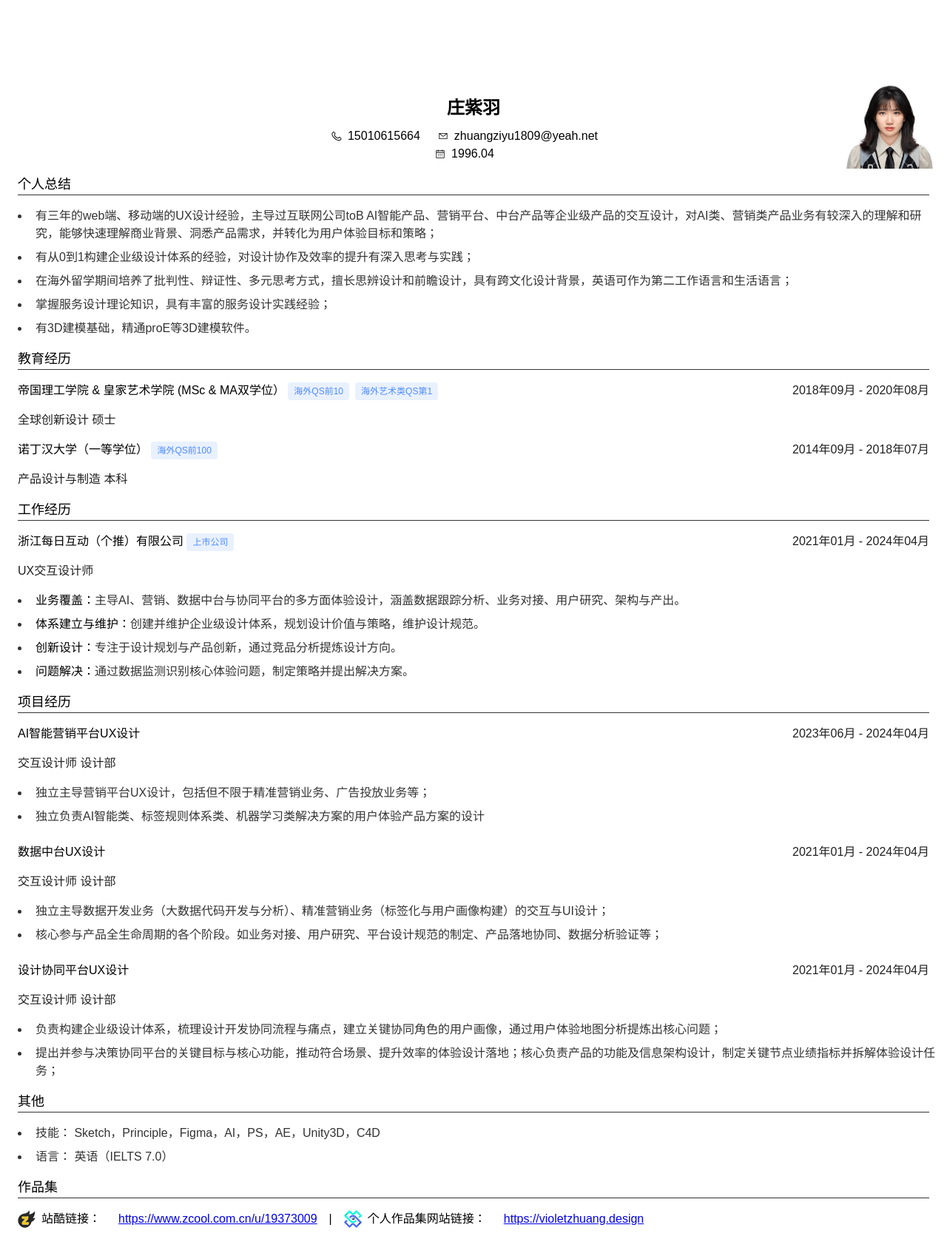
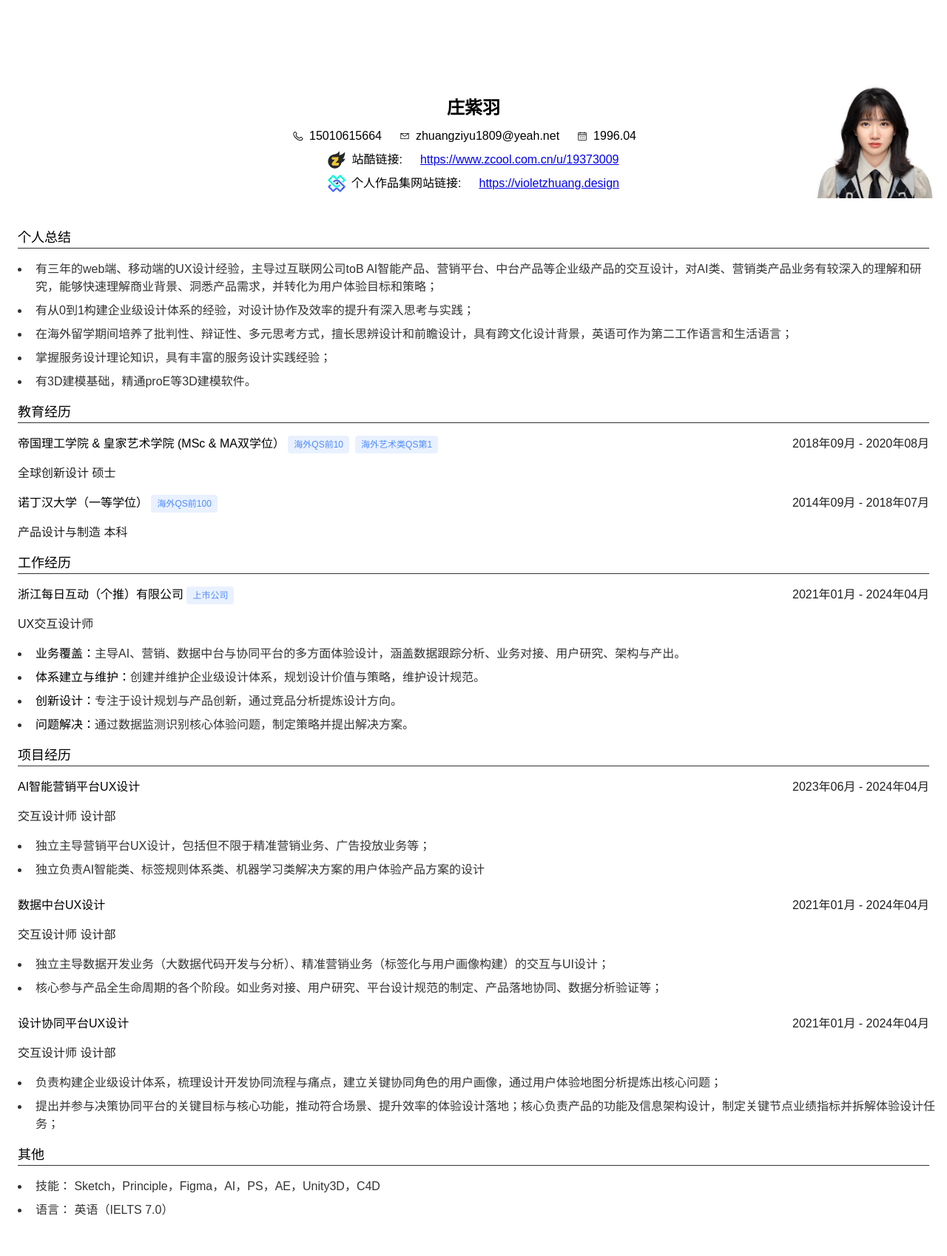
Before and after one commit to Violetziyu/violetziyu.github.io, a plain HTML site: page Others/resume.html in a window 1280 px wide. Shown: the whole page at 74% size. Drawn offline with Linux system fonts and the light colour scheme.

Commit message:
0509: resume format
portfolio links move to the head

```diff
--- a/Others/resume-styles.css
+++ b/Others/resume-styles.css
@@ -110,6 +110,6 @@ section p {
     position: absolute; /* 绝对定位脱离文档流 */
     top: 100px; /* 从顶部开始的位置 */
     right: 10px; /* 从右侧开始的位置 */
-    width: 120px; /* 头像的宽度，根据需要调整 */
-    height: 120px; /* 高度自适应保持图片比例 */
+    width: 160px; /* 头像的宽度，根据需要调整 */
+    height: 160px; /* 高度自适应保持图片比例 */
 }
--- a/Others/resume.html
+++ b/Others/resume.html
@@ -18,15 +18,25 @@
               <span>15010615664</span>
               <img src="images/email.svg" alt="描述文字">
               <span>zhuangziyu1809@yeah.net</span>
-            </div>
-
-            <div class="icon-text">
               <img src="images/birth.svg" alt="描述文字">
               <span>1996.04</span>
             </div>
 
+            <div class="icon-text" style="margin-top: 8px;">
+              <img src="images/站酷.svg" style="width: 24px; height: 24px;">
+              <span>站酷链接:</span>
+              <a href="https://www.zcool.com.cn/u/19373009" target="_blank">https://www.zcool.com.cn/u/19373009</a>
 
+          </div>
+
+
+            <div class="icon-text" style="margin-top: 8px; margin-bottom: 48px;">
+              <img src="images/logo.png" style="width: 24px; height: 24px;">
+              <span>个人作品集网站链接:</span>
+              <a href="https://violetzhuang.design" target="_blank">https://violetzhuang.design</a>
+            </div>
     </section>
+
     <section>
             <h2>个人总结</h2>
             <ul>
@@ -134,26 +144,13 @@
     </section>
     <section>
           <h2>其他</h2>
-          <ul>
+          <ul style="margin-bottom: 80px;">
             <li>技能： Sketch，Principle，Figma，AI，PS，AE，Unity3D，C4D</li>
             <li>语言： 英语（IELTS 7.0）</li>
           </ul>
     </section>
 
-    <section>
-          <h2>作品集</h2>
-            <div class="icon-text" style="justify-content: left; margin-left: 16px; margin-top: 16px; margin-bottom: 80px;">
-                <img src="images/站酷.svg" style="width: 24px; height: 24px;">
-                <span>站酷链接：</span>
-                <a href="https://www.zcool.com.cn/u/19373009" target="_blank">https://www.zcool.com.cn/u/19373009</a>
-                <span style="margin-left: 16px; margin-right: 16px;">  |</span>
-                <img src="images/logo.png" style="width: 24px; height: 24px;">
-                <span>个人作品集网站链接：</span>
-                <a href="https://violetzhuang.design" target="_blank">https://violetzhuang.design</a>
-            </div>
-    </section>
-
-  </div>
+    </div>
 
 </body>
 </html>
```
